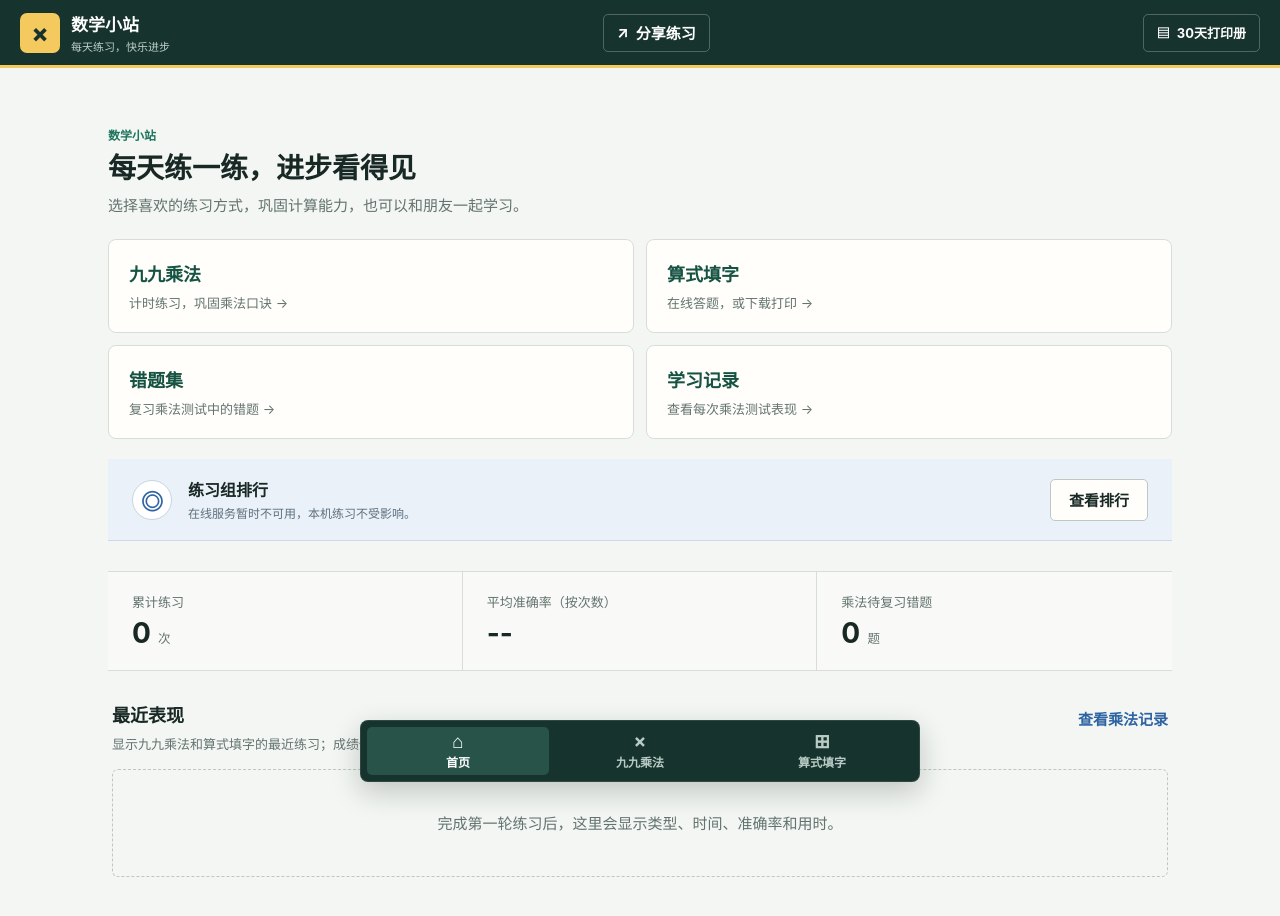
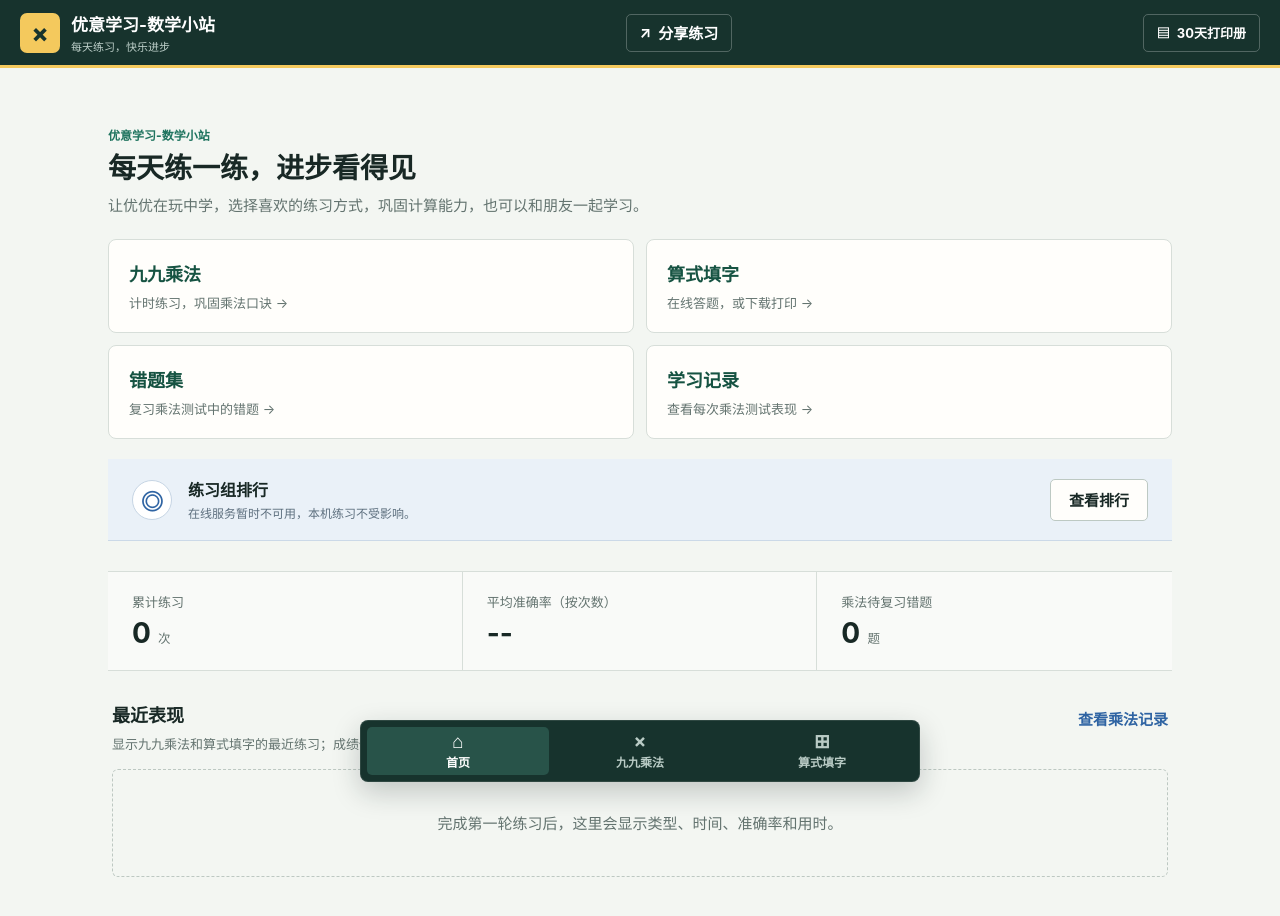
Before and after one commit to Lijingkuan123/math_tools, a plain HTML site: page index.html in a window 1280 px wide. Drawn offline with nearby package versions, Linux system fonts and the light colour scheme; no server answers.

Commit message:
Update learning site name and introduction

```diff
--- a/app.js
+++ b/app.js
@@ -928,7 +928,7 @@ async function sharePractice() {
   url.searchParams.set("questions", selectedQuestionCount());
   if (state.cloud.group) url.searchParams.set("group", state.cloud.group.inviteCode);
   const shareData = {
-    title: "乘法小站",
+    title: "优意学习-数学小站",
     text: state.cloud.group
       ? `加入「${state.cloud.group.name}」，来做一轮 ${selectedQuestionCount()} 题九九乘法测试吧！`
       : `来做一轮 ${selectedQuestionCount()} 题九九乘法测试吧！`,
--- a/index.html
+++ b/index.html
@@ -5,15 +5,15 @@
   <meta name="viewport" content="width=device-width, initial-scale=1, viewport-fit=cover">
   <meta name="theme-color" content="#17332d">
   <meta name="description" content="九九乘法、算式填字与学习记录">
-  <title>数学小站</title>
+  <title>优意学习-数学小站</title>
   <link rel="stylesheet" href="./styles.css?v=20261111">
 </head>
 <body>
   <header class="app-header">
-    <a class="brand" href="#home" aria-label="数学小站首页">
+    <a class="brand" href="#home" aria-label="优意学习-数学小站首页">
       <span class="brand-mark" aria-hidden="true">×</span>
       <span>
-        <strong>数学小站</strong>
+        <strong>优意学习-数学小站</strong>
         <small>每天练习，快乐进步</small>
       </span>
     </a>
@@ -30,9 +30,9 @@
   <main class="app-shell">
     <section class="view home-view" id="homeView" data-view="home">
       <div class="home-welcome">
-        <p class="eyebrow">数学小站</p>
+        <p class="eyebrow">优意学习-数学小站</p>
         <h1>每天练一练，进步看得见</h1>
-        <p>选择喜欢的练习方式，巩固计算能力，也可以和朋友一起学习。</p>
+        <p>让优优在玩中学，选择喜欢的练习方式，巩固计算能力，也可以和朋友一起学习。</p>
       </div>
       <div class="home-features" aria-label="功能入口">
         <button type="button" data-nav="multiplication"><strong>九九乘法</strong><span>计时练习，巩固乘法口诀 →</span></button>
@@ -445,6 +445,6 @@
   <script src="./supabase-config.js" defer></script>
   <script src="./supabase-service.js" defer></script>
   <script src="./crossword.js?v=20261111" defer></script>
-  <script src="./app.js?v=20261111" defer></script>
+  <script src="./app.js?v=20261111b" defer></script>
 </body>
 </html>
```
Also changed, not shown: booklet.html (+1 -1 lines), 1 other file.
